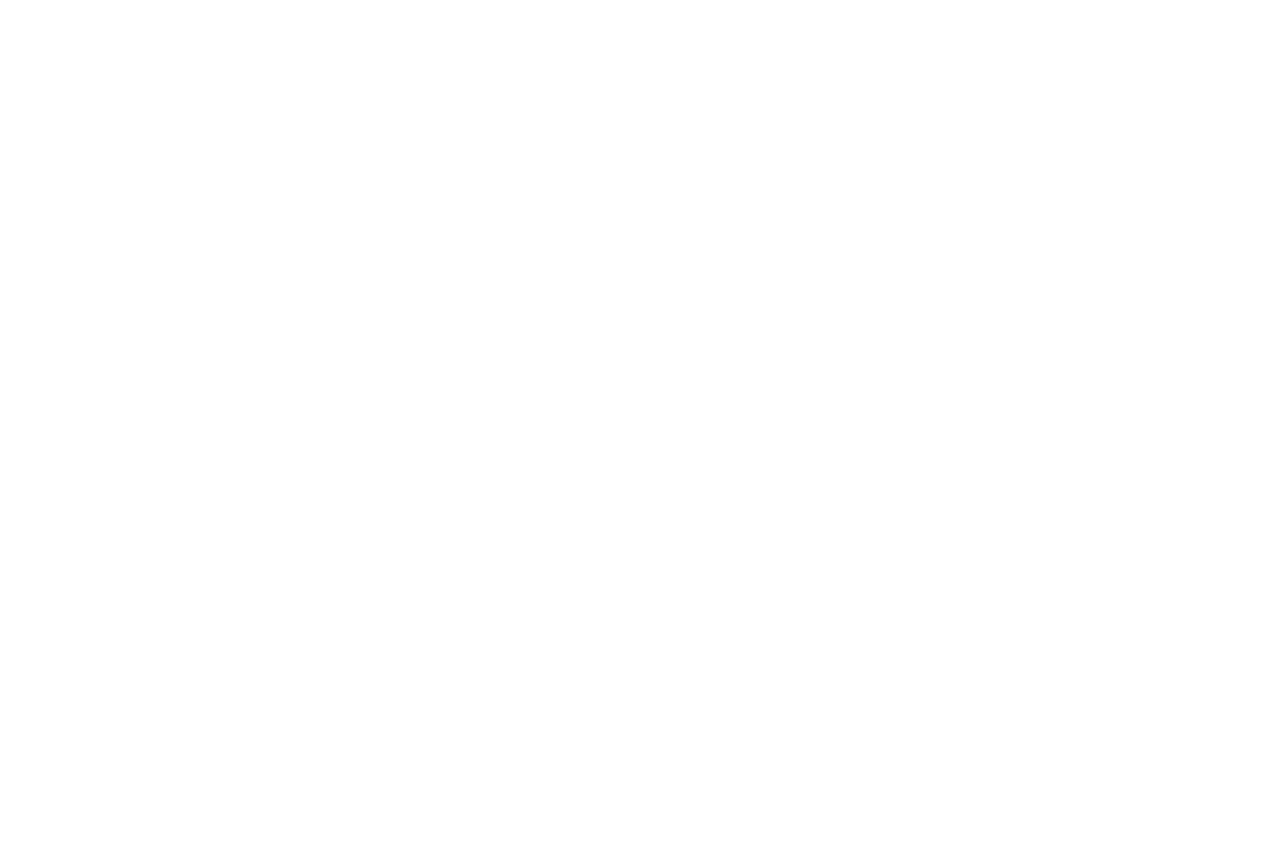
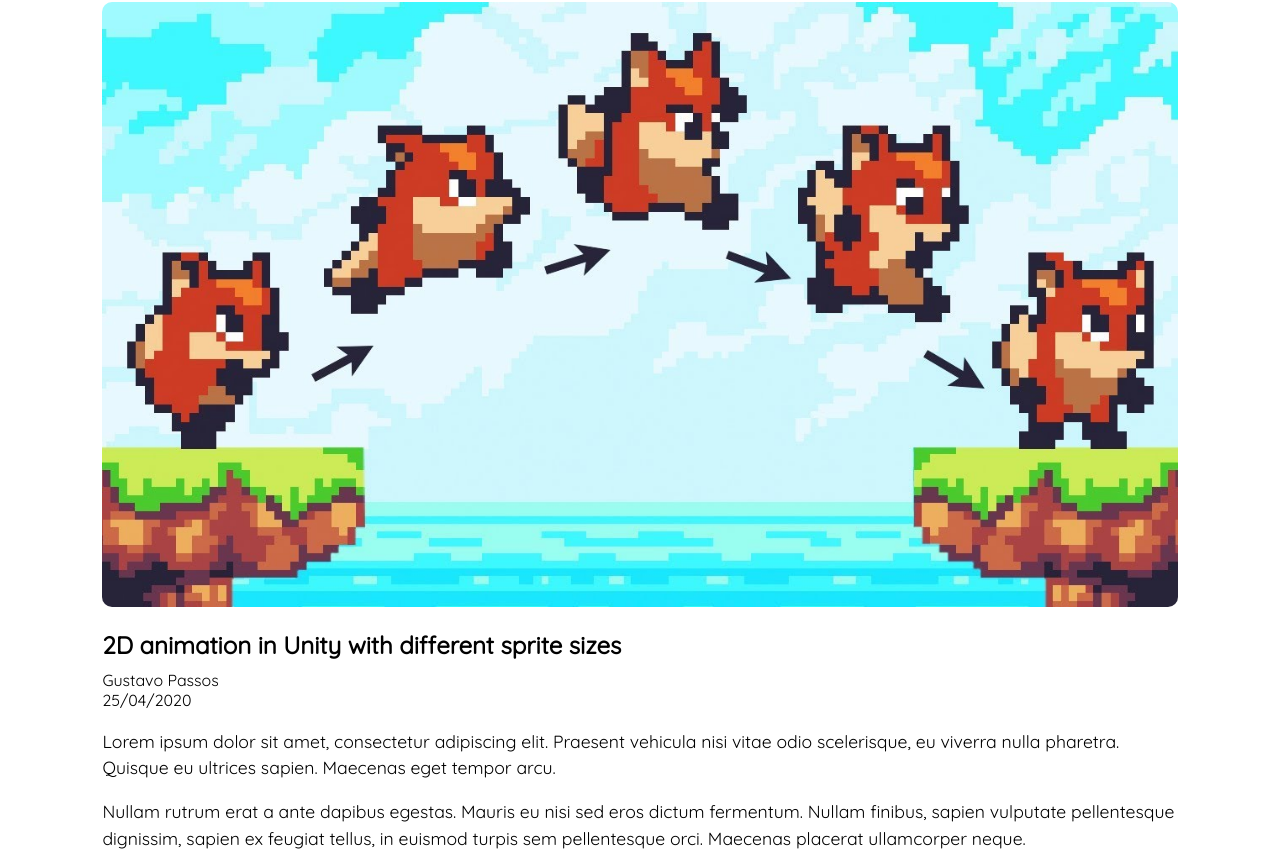
Before and after one commit to theGusPassos/blog, a Vue app: page /#/ in a window 1280 px wide. Shown: the part 185-1036 px from the top of the page. Before the commit the page ends 800 px from the top, so only its background shows below. Built offline with nearby package versions, Linux system fonts and the light colour scheme.

Commit message:
add sample blog page

```diff
--- a/src/App.vue
+++ b/src/App.vue
@@ -1,18 +1,23 @@
 <template>
   <div id="app">
     <Header></Header>
+    <div class="router-body">
+      <Post />
+    </div>
   </div>
 </template>
 
 <script lang="ts">
 import Header from "@/components/header/Header.vue";
+import Post from "@/components/post/Post.vue";
 import Vue from "vue";
 
 export default Vue.extend({
   name: "App",
   components: {
     Header,
-  },
+    Post
+  }
 });
 </script>
 
@@ -24,4 +29,8 @@ body {
   margin: 0;
   font-family: "Quicksand";
 }
+
+.router-body {
+  padding: 3% 8% 0 8%;
+}
 </style>
--- /dev/null
+++ b/src/components/post/Post.vue
@@ -0,0 +1,47 @@
+<template>
+  <section>
+    <img src="../../static/post.jpg" alt="jumping" />
+    <h1>2D animation in Unity with different sprite sizes</h1>
+    <div class="post-info">
+      <span>Gustavo Passos</span>
+      <span>25/04/2020</span>
+    </div>
+
+    <section>
+      <p>Lorem ipsum dolor sit amet, consectetur adipiscing elit. Praesent vehicula nisi vitae odio scelerisque, eu viverra nulla pharetra. Quisque eu ultrices sapien. Maecenas eget tempor arcu.</p>
+      <p>Nullam rutrum erat a ante dapibus egestas. Mauris eu nisi sed eros dictum fermentum. Nullam finibus, sapien vulputate pellentesque dignissim, sapien ex feugiat tellus, in euismod turpis sem pellentesque orci. Maecenas placerat ullamcorper neque.</p>
+    </section>
+  </section>
+</template>
+
+<script lang="ts">
+import Vue from "vue";
+
+export default Vue.extend({
+  name: "Post"
+});
+</script>
+
+<style lang="scss" scoped>
+h1 {
+  margin-bottom: 0;
+}
+
+img {
+  width: 100%;
+  border-radius: 10px;
+}
+
+.post-info {
+  margin: 10px 0px;
+
+  span {
+    display: block;
+  }
+}
+
+p {
+  font-size: 1.1em;
+  line-height: 1.5;
+}
+</style>
```
Also changed, not shown: src/static/post.jpg (added).
